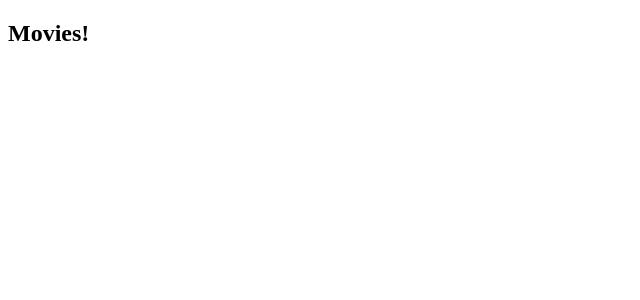
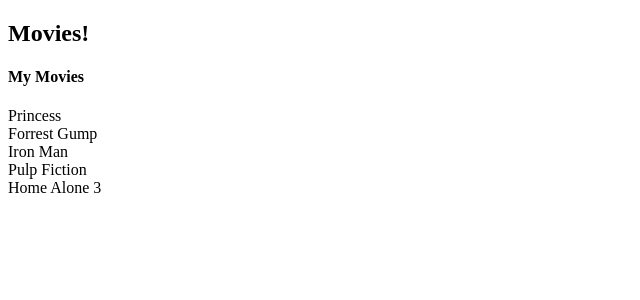
Before and after one commit to ConsoleWL/136_movies-Frontend, a React (Create React App) app: page / in a window 1280 px wide. Shown: the top 300 px of the page, without its empty margins (0-640 px from the left). Built offline with nearby package versions, Linux system fonts and the light colour scheme.

Commit message:
Add add movie array

```diff
--- a/src/App.jsx
+++ b/src/App.jsx
@@ -1,10 +1,12 @@
 import "./App.css";
 import Header from "./components/Header/Header";
+import MovieList from "./components/MovieList/MovieList";
 
 function App() {
   return (
     <div className="App">
       <Header />
+      <MovieList />
     </div>
   );
 }
--- /dev/null
+++ b/src/components/MovieList/MovieList.jsx
@@ -0,0 +1,18 @@
+const MovieList = ({}) => {
+  const movies = [
+    "Princess",
+    "Forrest Gump",
+    "Iron Man",
+    "Pulp Fiction",
+    "Home Alone 3",
+  ];
+  const movieItems = movies.map((movie) => <div>{movie}</div>);
+  return (
+    <div>
+      <h4>My Movies</h4>
+      <div>{movieItems}</div>
+    </div>
+  );
+};
+
+export default MovieList;
```
